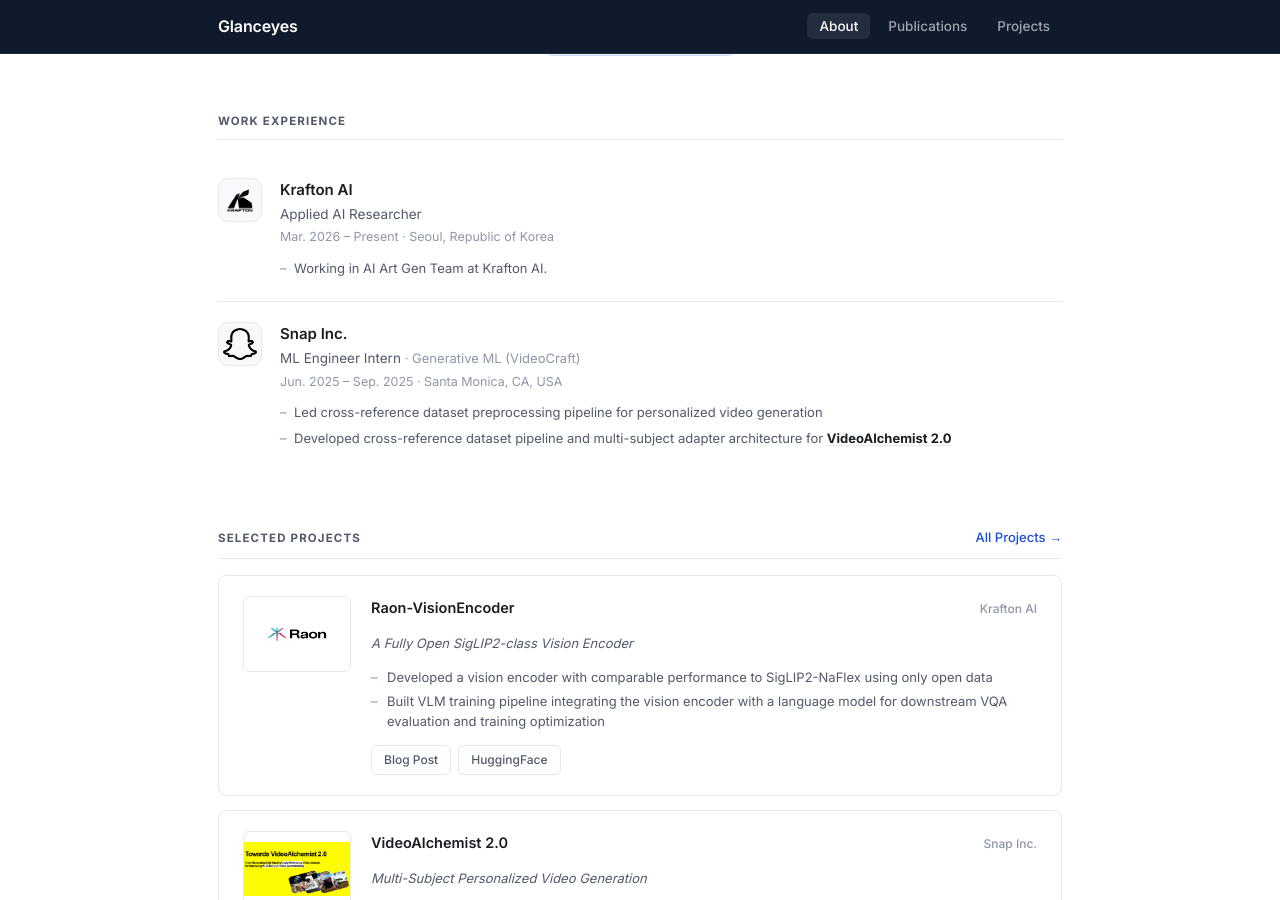
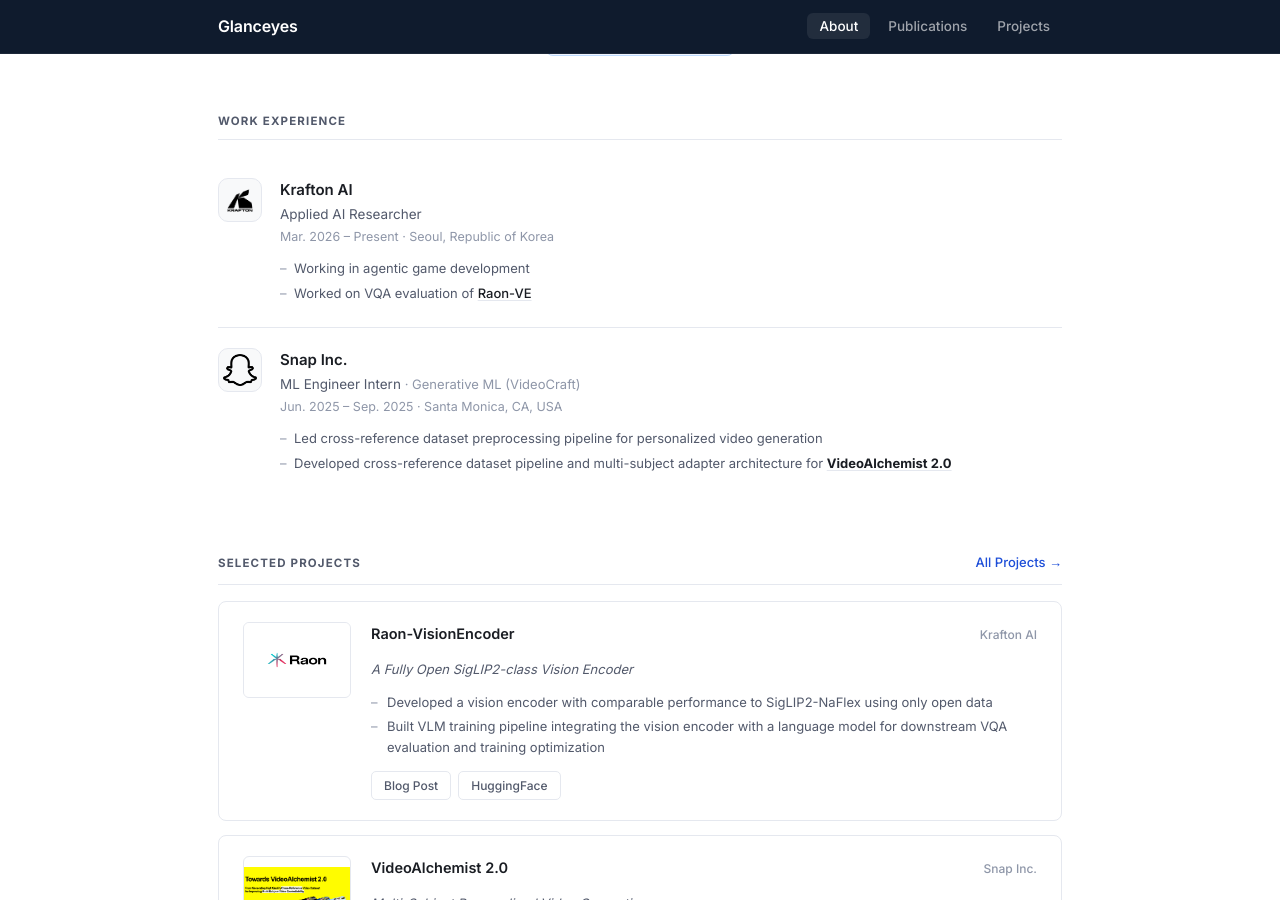
Before and after one commit to Glanceyes/Glanceyes.github.io, a Jekyll site: the page built from _pages/index.md, in a window 1280 px wide and 900 px high, scrolled down 1954 px. Built offline with Jekyll 4.4.1, drawn with Linux system fonts in a browser that asks for light colours.

Commit message:
Add Krafton work bullets; add Raon-VE anchor link to project card
Co-Authored-By: Claude Sonnet 4.6 <noreply@anthropic.com>

```diff
--- a/_pages/index.md
+++ b/_pages/index.md
@@ -194,7 +194,8 @@ description: Griffin Sunho (Seonho) Lee – Applied AI Researcher at Krafton AI
         <div class="exp-role">Applied AI Researcher</div>
         <div class="exp-meta">Mar. 2026 – Present · Seoul, Republic of Korea</div>
         <ul class="exp-bullets">
-          <li>Working in AI Art Gen Team at Krafton AI.</li>
+          <li>Working in agentic game development</li>
+          <li>Worked on VQA evaluation of <a href="/projects#raon">Raon-VE</a></li>
         </ul>
       </div>
     </div>
@@ -223,7 +224,7 @@ description: Griffin Sunho (Seonho) Lee – Applied AI Researcher at Krafton AI
   <hr class="section-divider">
   <div class="projects-grid">
 
-    <div class="project-card has-thumb">
+    <div class="project-card has-thumb" id="raon">
       <div class="project-card-inner">
         <img class="project-thumb" src="/images/projects/raon_visionencoder.jpg" alt="Raon-VisionEncoder">
         <div style="flex:1; min-width:0;">
--- a/projects/index.html
+++ b/projects/index.html
@@ -9,7 +9,7 @@ featured_image: /images/about/banner_image.jpg
   <div class="section-title">Research &amp; Industry Projects</div>
   <div class="projects-grid">
 
-    <div class="project-card has-thumb">
+    <div class="project-card has-thumb" id="raon">
       <div class="project-card-inner">
         <img class="project-thumb" src="/images/projects/raon_visionencoder.jpg" alt="Raon-VisionEncoder">
         <div style="flex:1; min-width:0;">
```
Also changed, not shown: _pages/projects.md (+1 -1 lines).
